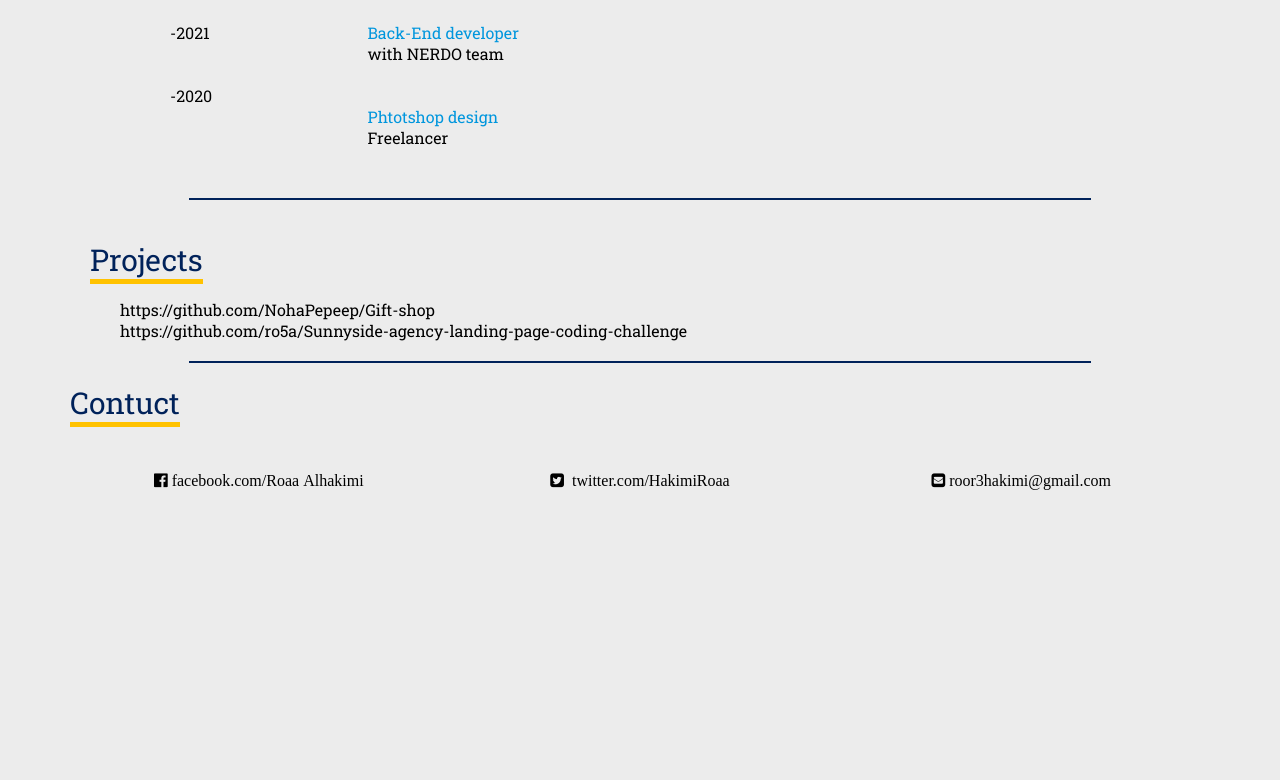
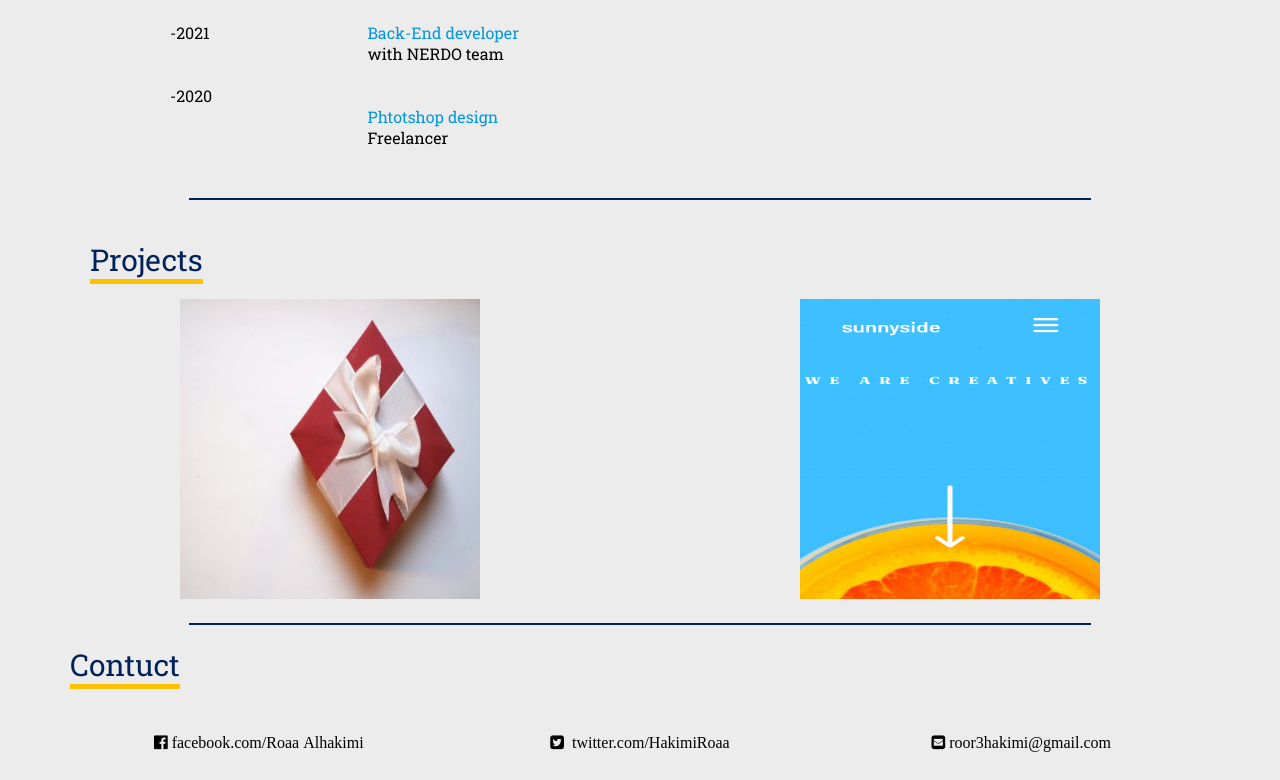
Before and after one commit to ro5a/Portfolio-Roaa, a plain HTML site: page index.html in a window 1280 px wide. Shown: the part 676-1456 px from the top of the page. Before the commit the page ends 1194 px from the top, so only its background shows below. Drawn offline with Linux system fonts and the light colour scheme.

Commit message:
create new things

```diff
--- a/css/style.css
+++ b/css/style.css
@@ -140,9 +140,17 @@ color: #0096dd;
 .project{
     margin: 20px;
 }
-.pro2 p{
-    padding-left: 100px;
+.pro2{
+    display: flex;
+    flex-wrap: wrap;
+    justify-items: center;
+    justify-content: space-around;
 }
+.pro2 img{
+    width: 300px;
+    height: 300px;
+}
+
 .hr5{
     width: 900px;
     margin: auto;
--- a/index.html
+++ b/index.html
@@ -111,8 +111,14 @@
             <div class="pro">
                 <span class="h5">Projects</span></div>
                 <div class="pro2">
-                <p>https://github.com/NohaPepeep/Gift-shop <br>
-                    https://github.com/ro5a/Sunnyside-agency-landing-page-coding-challenge <br></p>
+                    <div>
+                        <a href="https://github.com/NohaPepeep/Gift-shop"><img src="images/gifts-3-1420772.jpg" alt="">
+                    </a>
+                </div>
+                <div>
+                    <a href="https://github.com/ro5a/Sunnyside-agency-landing-page-coding-challenge"><img src="images/Screenshot_2022-01-12-15-26-03~2.png" alt="">
+    </a>
+                </div>
                 </div>
 
 
```
Also changed, not shown: images/Screenshot_2022-01-12-15-26-03~2.png (added), images/gifts-3-1420772.jpg (added), images/image-header.jpg (added).
